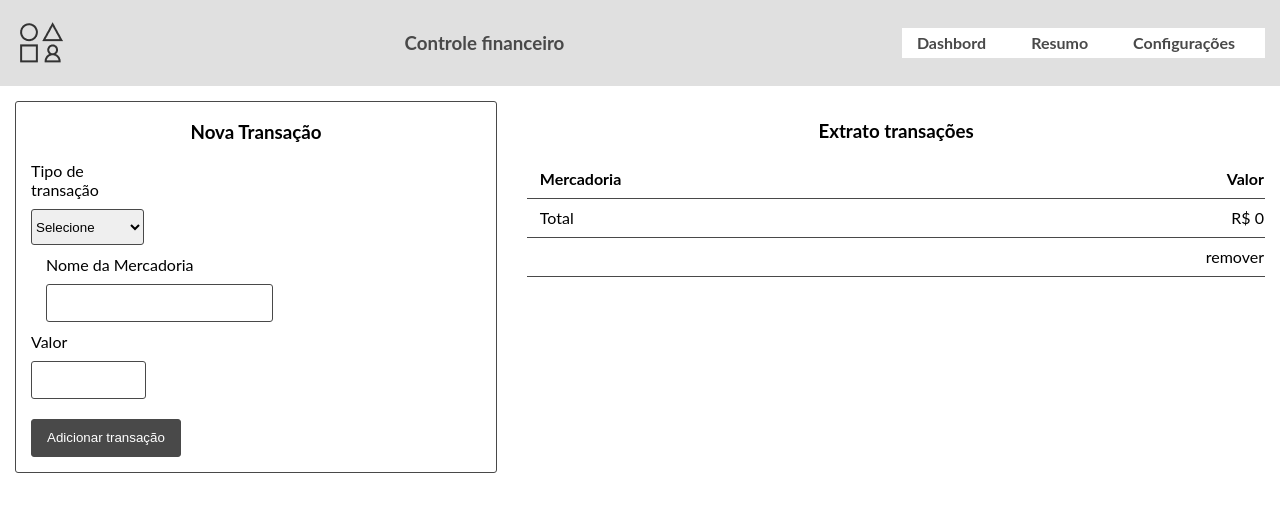
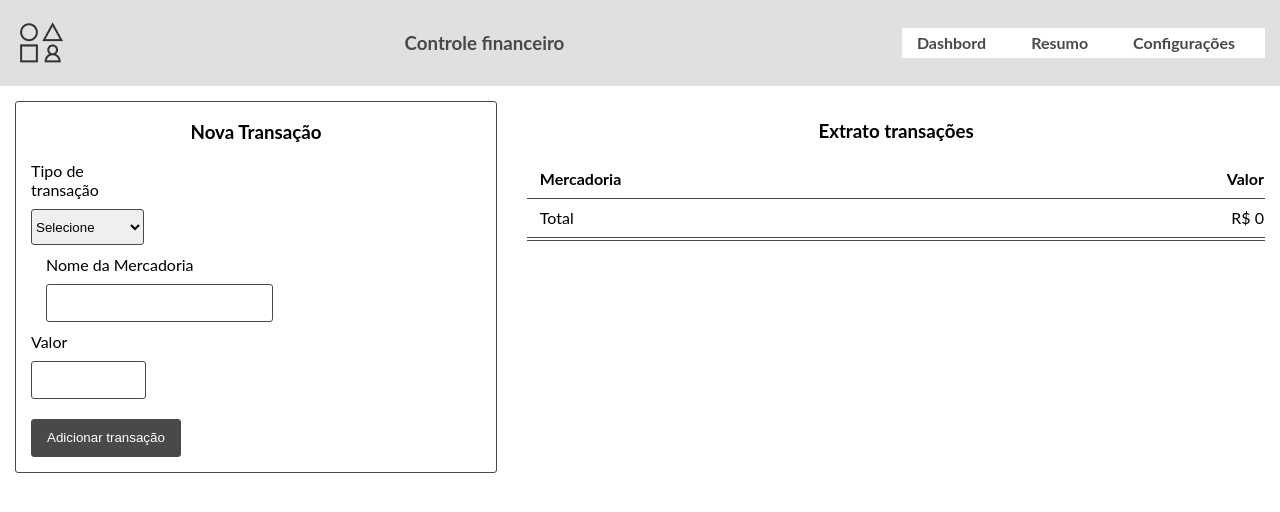
Before and after one commit to CharlesPresidente/via-varejo, an Angular app: page /home in a window 1280 px wide. Shown: the top 512 px of the page. Built offline with nearby package versions, Linux system fonts and the light colour scheme.

Commit message:
comentários

```diff
--- a/src/app/components/extrato-transacoes/extrato-transacoes.component.html
+++ b/src/app/components/extrato-transacoes/extrato-transacoes.component.html
@@ -21,7 +21,7 @@
     </tr>
 
     <tr>
-      <td colspan="3" class=" right">{{total > 0 ? '[LUCRO]' : 'remover'}}</td>
+      <td colspan="3" class=" right">{{total > 0 ? '[LUCRO]' : ''}}</td>
     </tr>
   </table>
 </section>
--- a/src/app/components/extrato-transacoes/extrato-transacoes.component.ts
+++ b/src/app/components/extrato-transacoes/extrato-transacoes.component.ts
@@ -1,4 +1,4 @@
-import { Component, OnInit, Input } from '@angular/core';
+import { Component, OnInit, OnChanges } from '@angular/core';
 
 @Component({
   selector: 'app-extrato-transacoes',
@@ -6,7 +6,7 @@ import { Component, OnInit, Input } from '@angular/core';
   styleUrls: ['./extrato-transacoes.component.scss']
 })
 
-export class ExtratoTransacoesComponent implements OnInit {
+export class ExtratoTransacoesComponent implements OnInit, OnChanges {
 
   public extratoObject: any = [];
   public total = 0;
--- a/src/app/components/nova-transacao/nova-transacao.component.ts
+++ b/src/app/components/nova-transacao/nova-transacao.component.ts
@@ -51,10 +51,10 @@ export class NovaTransacaoComponent implements OnInit {
       this.extrato.total -= parseFloat(controls.valor.value);
     }
 
-    //enviar dados
+    //salvar
     localStorage.setItem('transacoes', JSON.stringify(this.extrato));
 
-    //zerar inputs
+    //limpar
     this.criarItem();
   }
 }
--- a/src/app/pages/controle-financeiro/controle-financeiro.component.ts
+++ b/src/app/pages/controle-financeiro/controle-financeiro.component.ts
@@ -8,8 +8,6 @@ import { Component, OnInit } from '@angular/core';
 
 export class ControleFinanceiroComponent implements OnInit {
 
-  public extratoTransacoesInput: any = [];
-
   constructor() { }
 
   ngOnInit() { }
--- a/src/index.html
+++ b/src/index.html
@@ -2,7 +2,7 @@
 <html lang="en">
 <head>
   <meta charset="utf-8">
-  <title>ViaVarejo</title>
+  <title>Via Varejo</title>
   <base href="/">
 
   <meta name="viewport" content="width=device-width, initial-scale=1">
```
